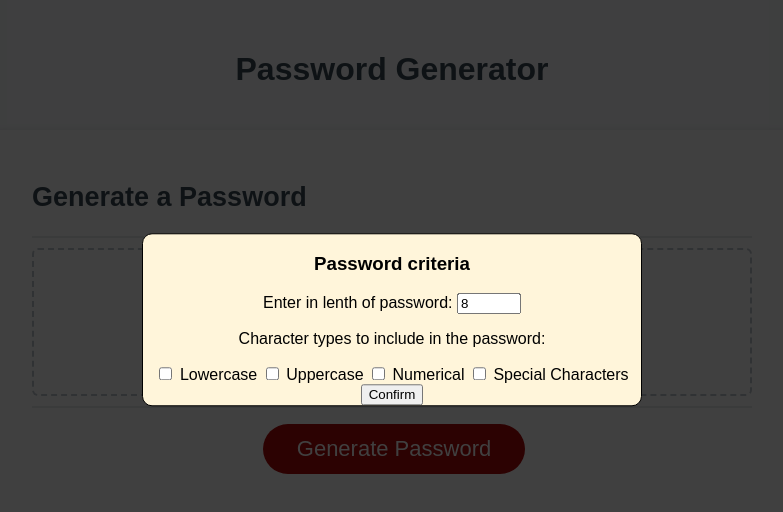
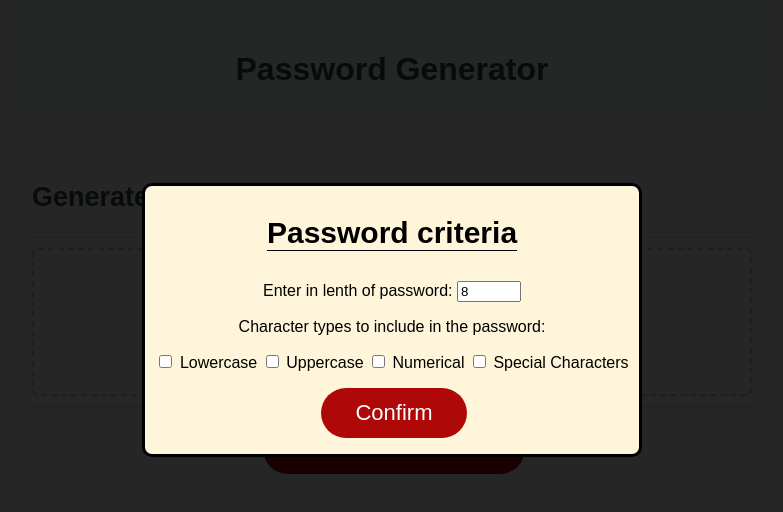
Before and after one commit to mtastalos/Password-Generator, a plain HTML site: page index.html in a window 1280 px wide. Both pictures are taken after a click on the button "Generate Password". Shown: the whole page, without its empty margins (248-1031 px from the left). Drawn offline with Linux system fonts and the light colour scheme.

Commit message:
final touches, added notes to css, style for modal confirm button

```diff
--- a/assets/sytles/style.css
+++ b/assets/sytles/style.css
@@ -118,6 +118,7 @@ button[disabled] {
   overflow: hidden;
 }
 
+/* Start of popup window */
 form {
     display: flex;
     flex-direction: column;
@@ -130,12 +131,17 @@ form {
     left: 50%;
     transform: translate(-50%,-50%) scale(0);
     transition: 300ms ease-in-out;
-    border: 1px solid black;
+    border: 3px solid black;
     border-radius: 10px;
     background-color: #FFF5DA;
     width: 500px;
     max-width: 80%;
     z-index: 10;
+}
+
+.popup h3 {
+  font-size: 30px;
+  border-bottom: 1px solid black;
 }
 
 .popup.active {
@@ -150,7 +156,7 @@ form {
     left: 0;
     right: 0;
     bottom: 0;
-    background-color: rgba(0, 0, 0, .75);
+    background-color: rgba(0, 0, 0, .85);
     pointer-events: none;
 }
 
@@ -158,6 +164,7 @@ form {
     opacity: 1;
     pointer-events: all;
 }
+/* End of popup window */
 
 @media (max-width: 690px) {
   .btn {
--- a/index.html
+++ b/index.html
@@ -12,6 +12,7 @@
       <header>
         <h1>Password Generator</h1>
       </header>
+      <!-- password box -->
       <div class="card">
         <div class="card-header">
           <h2>Generate a Password</h2>
@@ -48,7 +49,7 @@
             <input type="checkbox" name="characterType" id="specialCharacters">
             <label for="specialCharacters">Special Characters</label>
         </div>
-        <button id="confirm">
+        <button class="btn" id="confirm">
             Confirm
         </button>
     </form>
```
